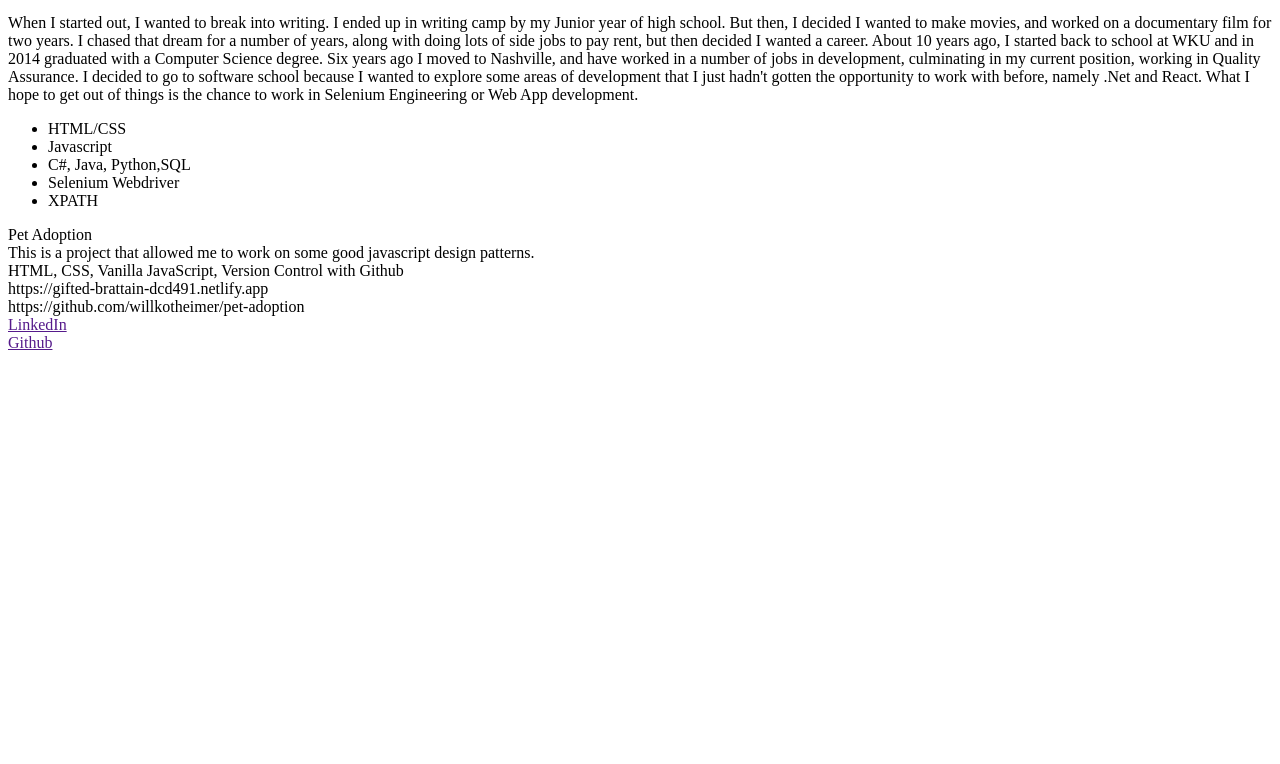
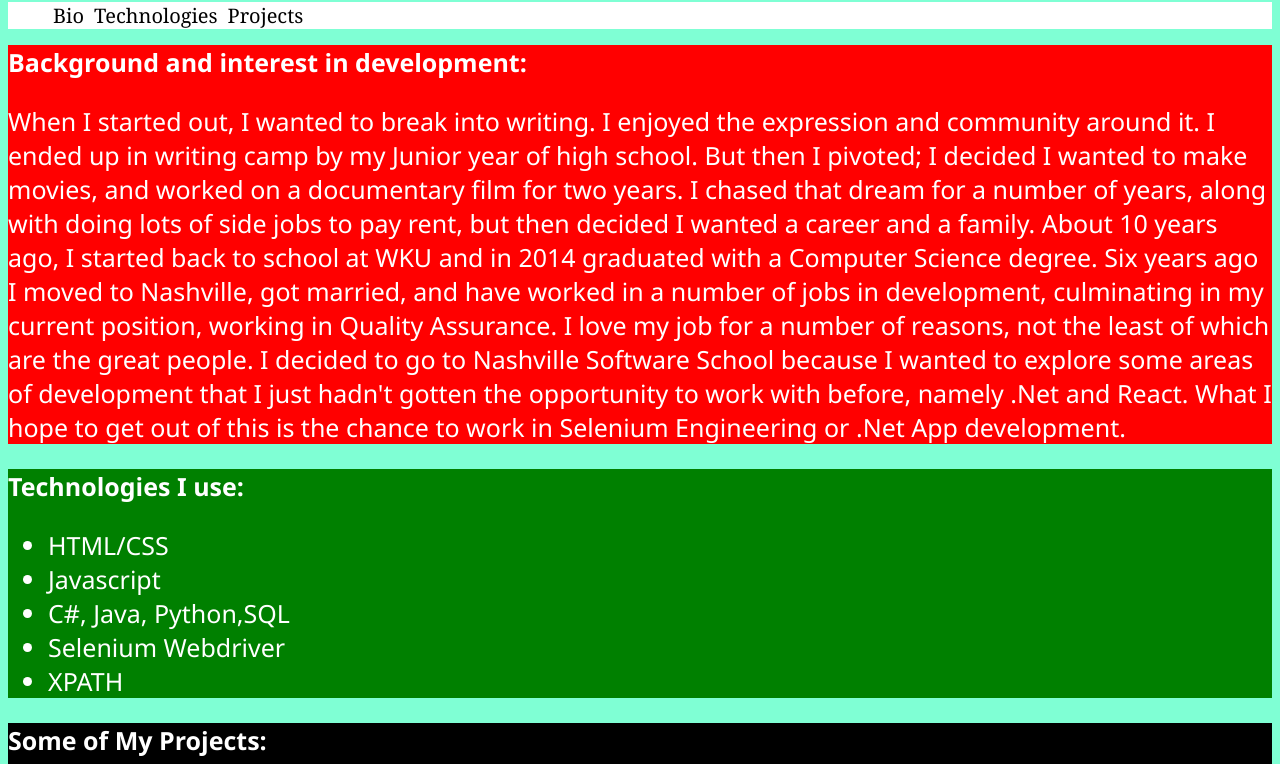
Before and after one commit to willkotheimer/personal-bio-site, a plain HTML site: page index.html in a window 1280 px wide. Shown: the part 64-828 px from the top of the page. Before the commit the page ends 800 px from the top, so only its background shows below. Drawn offline with Linux system fonts and the light colour scheme.

Commit message:
Added some styling -- todo padding, images, links

```diff
--- a/index.html
+++ b/index.html
@@ -10,41 +10,55 @@
 </head>
 
 <body>
+    <header>
+        <h1><span class="name">Will Kotheimer</span><span class="pipe">|</span><span class="description">Web and QA
+                Engineering Bio</span></h1>
+
+
+    </header>
     <!-- Navigation -->
     <nav>
         <!-- TODO: Insert some sort of H1-H6 with your name here -->
         <ul id="navLinks">
-            <li><a id="navToBio">Bio</a></li>
-            <li><a id="navToTechnologies">Technologies</a></li>
-            <li><a id="navToProjects">Projects</a></li>
+            <li><a id="#">Bio</a></li>
+            <li><a id="#">Technologies</a></li>
+            <li><a id="#">Projects</a></li>
         </ul>
     </nav>
     <!-- End Navigation -->
 
     <!-- Primary View -->
     <div class="fullPage" id="bioPage">
+        <header>Background and interest in development:</header>
         <!-- TODO: Fill in bio info here: What is your background? Why do you want to go into development? What do you love about development? -->
-        When I started out, I wanted to break into writing. I ended up in writing camp by my Junior year of high school.
+        <p>When I started out, I wanted to break into writing. I enjoyed the expression and community around it.
 
-        But then, I decided I wanted to make movies, and worked on a documentary film for two years.
+            I ended up in writing camp by my Junior year of high school. But then I pivoted; I decided I wanted to make
+            movies, and worked on a documentary film for two years.
 
-        I chased that dream for a number of years, along with doing lots of side jobs to pay rent, but then decided I
-        wanted a career.
+            I chased that dream for a number of years, along with doing lots of side jobs to pay rent, but then decided
+            I
+            wanted a career and a family.
 
-        About 10 years ago, I started back to school at WKU and in 2014 graduated with a Computer Science degree.
+            About 10 years ago, I started back to school at WKU and in 2014 graduated with a Computer Science degree.
 
-        Six years ago I moved to Nashville, and have worked in a number of jobs in development, culminating
+            Six years ago I moved to Nashville, got married, and have worked in a number of jobs in development,
+            culminating
 
-        in my current position, working in Quality Assurance.
+            in my current position, working in Quality Assurance. I love my job for a number of reasons, not the least
+            of
+            which are the great people.
 
-        I decided to go to software school because I wanted to explore some areas of development that I just
+            I decided to go to Nashville Software School because I wanted to explore some areas of development that I
+            just
 
-        hadn't gotten the opportunity to work with before, namely .Net and React. What I hope to get out of things
+            hadn't gotten the opportunity to work with before, namely .Net and React. What I hope to get out of this
 
-        is the chance to work in Selenium Engineering or Web App development.
+            is the chance to work in Selenium Engineering or .Net App development.</p>
 
     </div>
     <div class="fullPage" id="technologiesPage">
+        <header>Technologies I use:</header>
         <!-- TODO: Start an UL of all of the tools and technologies you've started learning so far. (You'll beef this page up later). -->
         <ul class="technologies">
             <li>HTML/CSS</li>
@@ -54,16 +68,18 @@
             <li>XPATH</li>
         </ul>
     </div>
+
     <div class="fullPage" id="projectsPage"></div>
     <!-- End Primary View -->
 
     <!-- Footer -->
     <footer class="page-footer">
         <!-- TODO: Fill in contact info here: Include things like email, LinkedIn, Twitter and GitHub links. -->
+        <header>Contact me:</header>
         <div class="contact-info">
             <div class="linkedin"><a href="">LinkedIn</a></div>
             <div class="github"><a href="">Github</a></div>
-            <div class="email"><a href=""></a></div>
+            <div class="email">email goes here<a href=""></a></div>
         </div>
     </footer>
     <!-- End Footer -->
--- a/main.css
+++ b/main.css
@@ -0,0 +1,81 @@
+body {
+    background-color: aquamarine;
+}
+
+header {
+    font-weight: bold;
+    color: white;
+}
+
+#navLinks {
+    display: flex;
+    flex-flow: row wrap;
+    background-color: white;
+    color: black;
+}
+
+ul#navlinks {
+    display: flex;
+    flex-flow: row wrap;
+}
+
+ul#navlinks li {
+    list-style-type: none;
+    font-family: Georgia, 'Times New Roman', Times, serif;
+    font-size: 20px;
+    padding-left: 5px;
+    padding-right: 5px;
+}
+
+#navlinks > ul > li > a {
+color: black;
+}
+
+.fullPage {
+    font-family: 'Segoe UI', Tahoma, Geneva, Verdana, sans-serif;
+    font-size: 25px;
+    width: 100%;
+
+
+}
+
+#bioPage {
+
+    background-color: red;
+    color: white;
+
+}
+
+#technologiesPage {
+background-color: green;
+color: white;
+}
+
+#projectsPage {
+    background-color: black;
+    color: blue;
+}
+
+.page-footer {
+    position: relative;
+    height:50px;
+    width: 100%;
+    display: flex;
+    font-family: 'Segoe UI', Tahoma, Geneva, Verdana, sans-serif;
+    font-size: 25px;
+
+}
+
+footer .contact-info {
+    position: absolute;
+    bottom: 0;
+    display: flex;
+    flex-flow: row wrap;
+}
+
+
+.linkedin, .github, .email {
+    font-size: 25px;
+    padding-left: 10px;
+    padding-right: 10px;
+}
--- a/project.js
+++ b/project.js
@@ -23,7 +23,7 @@ const printToDom = (id, stringToPrint) => {
 //through the projects array and build up a 'dom string'
 
 const createProjectCards = (projectsForCards) => {
-    let myString = "";
+    let myString = `<header class="projects">Some of My Projects:</header>`;
     for (let x = 0; x < projectsForCards.length; x++) {
         if (projectsForCards[x].available !== true) {
             continue;
```
